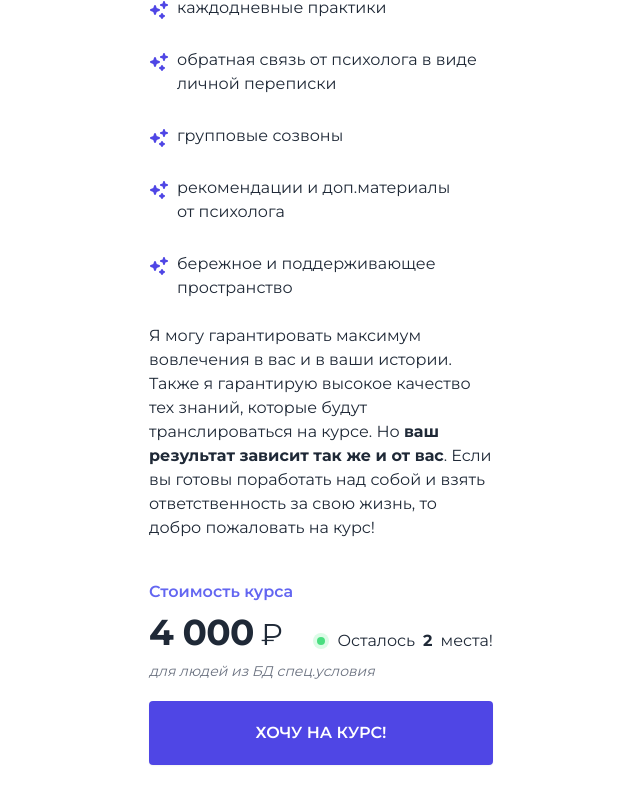
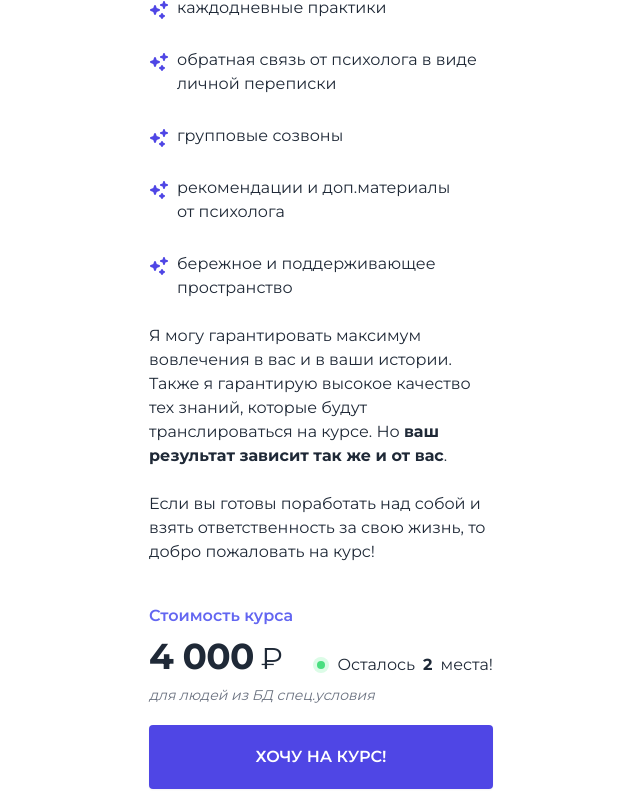
Before and after one commit to kiwired/di-pages, a Next.js app: page / in a window 1280 px wide. Shown: the part 3800-4609 px from the top of the page, without its empty margins (319-959 px from the left). Before the commit the page ends 4585 px from the top, so only its background shows below. Built offline with nearby package versions, Linux system fonts and the light colour scheme.

Commit message:
chore: update text

```diff
--- a/app/(course)/(put-k-sebe)/block-memory.tsx
+++ b/app/(course)/(put-k-sebe)/block-memory.tsx
@@ -44,7 +44,11 @@ export function BlockMemory() {
 			</ul>
 
 			<p className="mt-6 text-gray-800">
-				Я могу гарантировать максимум вовлечения в вас и в ваши истории. Также я гарантирую высокое качество тех знаний, которые будут транслироваться на курсе. Но <strong className="font-bold">ваш результат зависит так же и от вас</strong>. Если вы готовы поработать над собой и взять ответственность за свою жизнь, то добро пожаловать на курс!
+				Я могу гарантировать максимум вовлечения в вас и в ваши истории. Также я гарантирую высокое качество тех знаний, которые будут транслироваться на курсе. Но <strong className="font-bold">ваш результат зависит так же и от вас</strong>.
+			</p>
+
+			<p className="mt-6 text-gray-800">
+				Если вы готовы поработать над собой и взять ответственность за свою жизнь, то добро пожаловать на курс!
 			</p>
 
 		</div>
```
